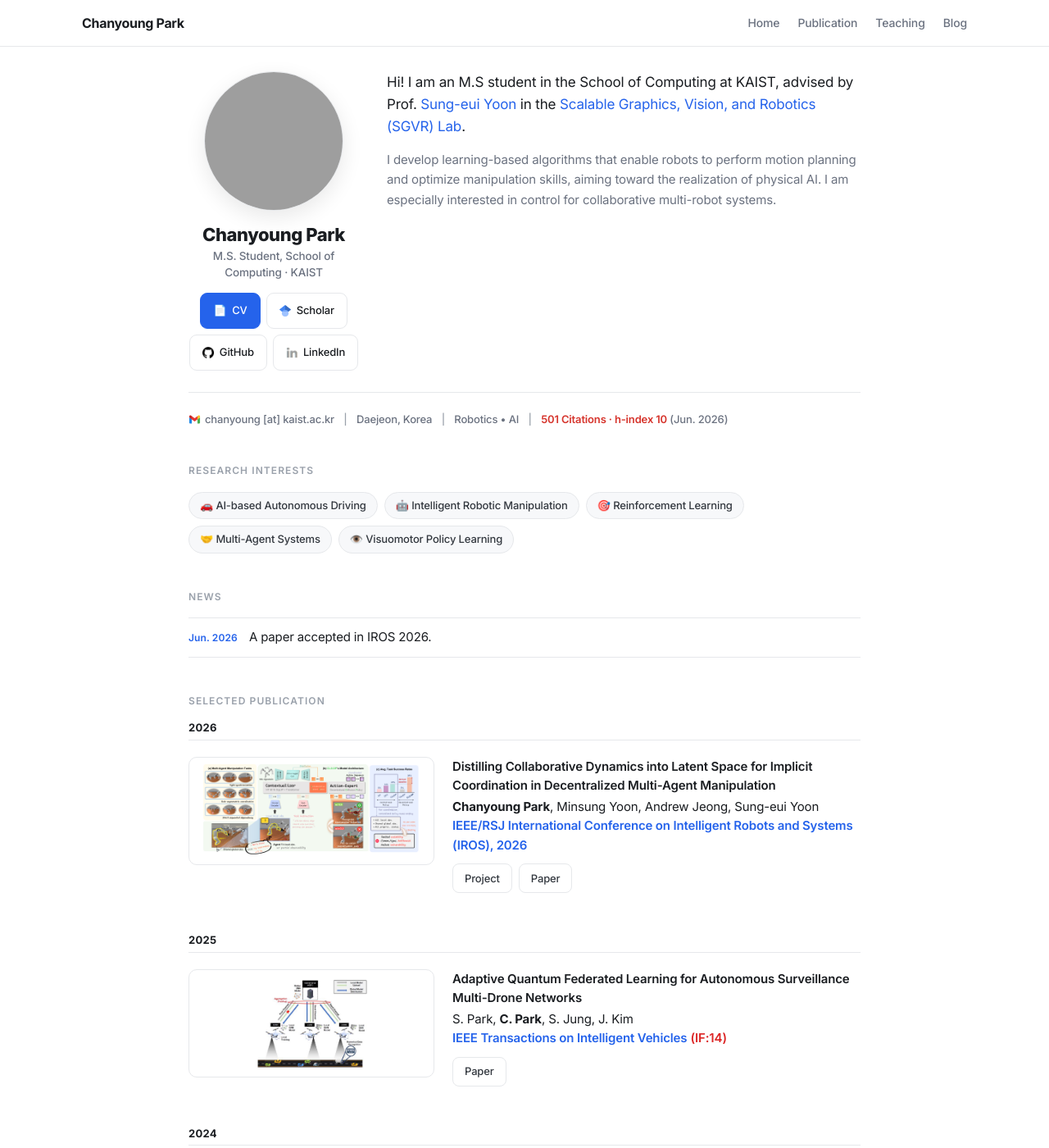
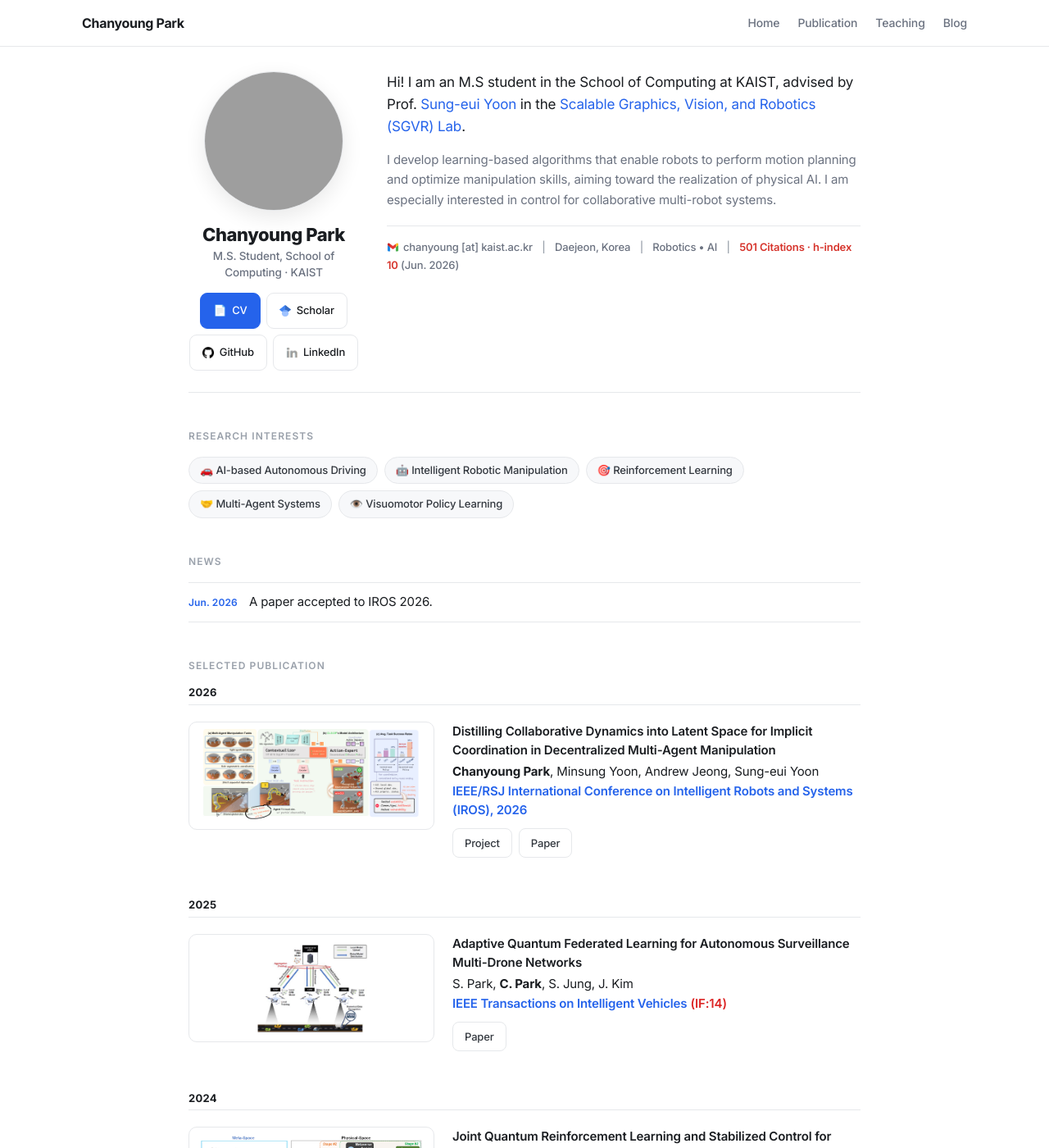
Before and after one commit to cosdeneb/cosdeneb.github.io, a Jekyll site: the page built from index.md, in a window 1280 px wide and 1400 px high. Shown: the whole window at 82% size. Built offline with Jekyll 4.4.1, drawn with Linux system fonts in a browser that asks for light colours.

Commit message:
Home: move contact/meta line under the bio; fix News wording (in -> to)

```diff
--- a/_config.yml
+++ b/_config.yml
@@ -67,4 +67,4 @@ exclude:
   - vendor/ruby/
 
 # Used for defeating caching
-version: 11
+version: 12
--- a/_sass/_site.scss
+++ b/_sass/_site.scss
@@ -187,11 +187,13 @@
 /* Meta line */
 .home-meta {
   clear: both;
-  margin: 18px 0 4px;
+  margin: 18px 0 0;
+  padding-top: 14px;
+  border-top: 1px solid $line;
   color: $muted;
   font-size: 13px;
   font-weight: 500;
-  line-height: 1.6;
+  line-height: 1.7;
   text-align: left;
 }
 
--- a/index.md
+++ b/index.md
@@ -26,11 +26,11 @@ profile_picture:
     <p class="home-research-copy">
       I develop learning-based algorithms that enable robots to perform motion planning and optimize manipulation skills, aiming toward the realization of physical AI. I am especially interested in control for collaborative multi-robot systems.
     </p>
+
+    <div class="home-meta">
+      <a class="home-meta-email" href="mailto:chanyoung@kaist.ac.kr"><img src="{{ '/assets/img/icons/gmail.svg' | absolute_url }}" alt="Email"/>chanyoung [at] kaist.ac.kr</a> <span aria-hidden="true">|</span> Daejeon, Korea <span aria-hidden="true">|</span> Robotics • AI <span aria-hidden="true">|</span> <a href="https://scholar.google.com/citations?hl=ko&user=fGD7V2IAAAAJ" style="color:#d6342c;font-weight:600;">501 Citations · h-index 10</a> (Jun. 2026)
+    </div>
   </div>
-</div>
-
-<div class="home-meta">
-  <a class="home-meta-email" href="mailto:chanyoung@kaist.ac.kr"><img src="{{ '/assets/img/icons/gmail.svg' | absolute_url }}" alt="Email"/>chanyoung [at] kaist.ac.kr</a> <span aria-hidden="true">|</span> Daejeon, Korea <span aria-hidden="true">|</span> Robotics • AI <span aria-hidden="true">|</span> <a href="https://scholar.google.com/citations?hl=ko&user=fGD7V2IAAAAJ" style="color:#d6342c;font-weight:600;">501 Citations · h-index 10</a> (Jun. 2026)
 </div>
 
 <div class="research-interests">
@@ -47,7 +47,7 @@ profile_picture:
 <div class="home-news">
   <h2 class="home-section-title">News</h2>
   <ul>
-    <li><span class="news-date">Jun. 2026</span> A paper accepted in IROS 2026.</li>
+    <li><span class="news-date">Jun. 2026</span> A paper accepted to IROS 2026.</li>
   </ul>
 </div>
 
```
